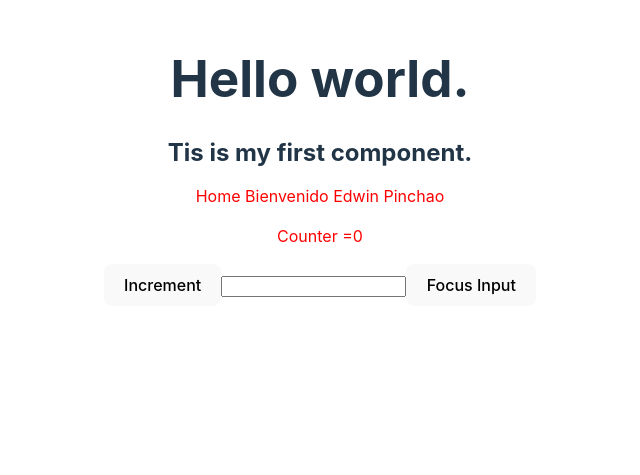
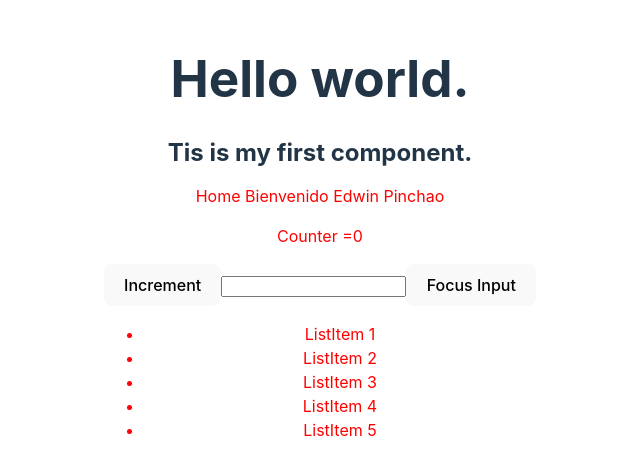
Before and after one commit to Edwin9226/pokeapi, a React (Vite) app: page / in a window 1280 px wide. Shown: the part 285-760 px from the top of the page, without its empty margins (320-960 px from the left). Built offline with nearby package versions, Linux system fonts and the light colour scheme.

Commit message:
List map()

```diff
--- a/src/App.tsx
+++ b/src/App.tsx
@@ -1,7 +1,7 @@
 import { useState } from 'react'
 import reactLogo from './assets/react.svg'
 import './App.css'
-import Home from './pages/Home'
+import {Home} from './pages/Home'
 
 function App() {
   const [count, setCount] = useState(0)
--- a/src/pages/Home/Home.tsx
+++ b/src/pages/Home/Home.tsx
@@ -1,5 +1,6 @@
 import React, { useEffect, useRef, useState } from 'react'
 import UseTitle from '../../componentes/UseTitle';
+import { MyList } from './componente/MyList';
 
 const divStyle= {color: 'red' , height:30};
 const props =()=>{
@@ -37,6 +38,7 @@ function Home(props:any) {
     <button onClick={ () => inputRef.current}>
       Focus Input
     </button>
+    <MyList/>
     </div>
 
     )
--- /dev/null
+++ b/src/pages/Home/componente/MyList/MyList.tsx
@@ -0,0 +1,19 @@
+import React from 'react'
+
+function MyList() {
+    const data=[1,2,3,4,5];
+  return (
+    <div>
+        <ul>
+        {
+           data.map(
+            (number, index)=><li key={index}>
+                ListItem {number}
+            </li>
+           )
+        }
+        </ul></div>
+  )
+}
+
+export default MyList
--- /dev/null
+++ b/src/pages/Home/componente/MyList/index.ts
@@ -0,0 +1 @@
+export { default as MyList } from './MyList';
--- /dev/null
+++ b/src/pages/Home/componente/MyTable/index.ts
@@ -0,0 +1,3 @@
+
+import MyTable from './MyTable';
+export default MyTable;
--- a/src/pages/Home/index.ts
+++ b/src/pages/Home/index.ts
@@ -1,3 +1,2 @@
-
-import Home from './Home';
-export default Home;
+export { default as Home } from './Home';
+export * from './componente/MyList';
```
Also changed, not shown: src/pages/Home/componente/MyTable/MyTable.tsx (added, +13 -0 lines), src/pages/Home/componente/MyList/style/index.scss (added), src/pages/Home/componente/MyTable/style/index.scss (added).
